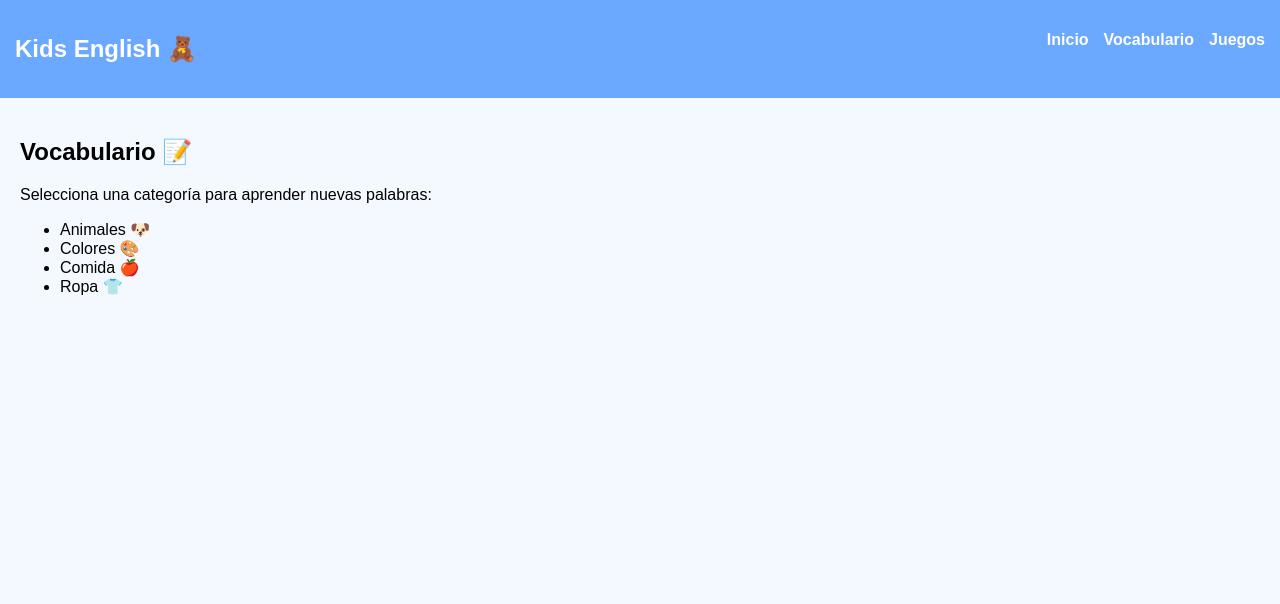
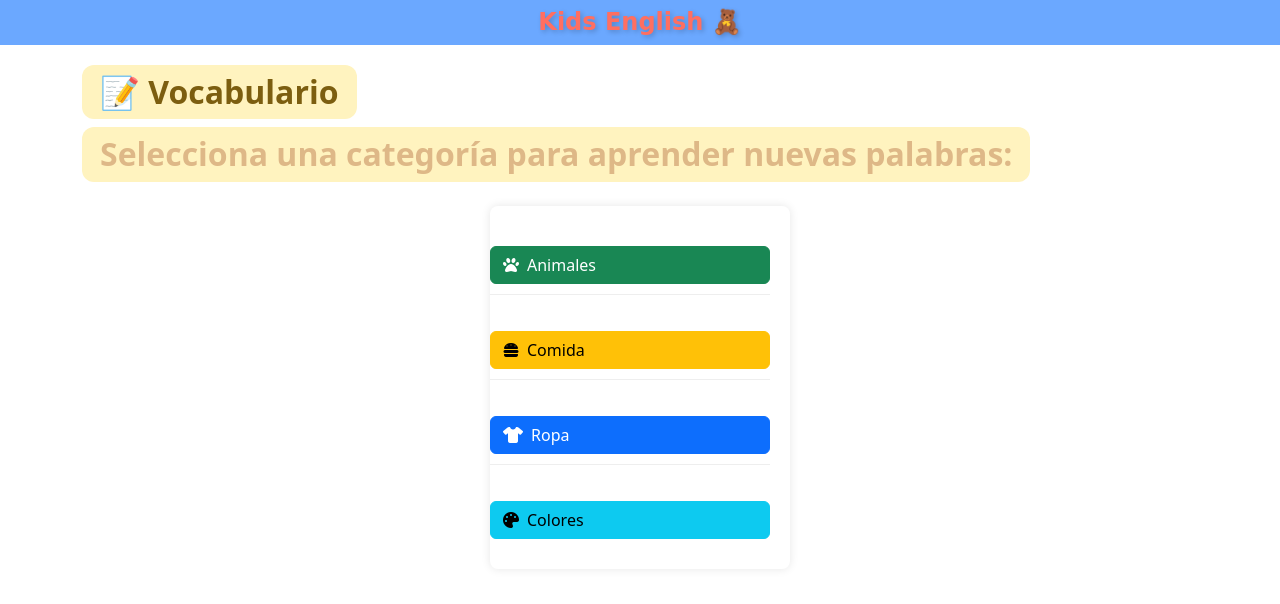
Before and after one commit to charqui12/ProjectoIngles, a Flask app: page /vocabulario in a window 1280 px wide. Shown: the top 604 px of the page. Run offline with Flask 3, Linux system fonts and the light colour scheme.

Commit message:
Restructurando el diseño principal y el modulo de bocabulario

```diff
--- a/static/css/style.css
+++ b/static/css/style.css
@@ -29,11 +29,12 @@
 }
 
 .card {
-    background: white;
+
+    background: rgb(114, 37, 37);
     padding: 20px;
     width: 300px;
     border-radius: 8px;
-    box-shadow: 0 0 10px rgba(0,0,0,0.1);
+    box-shadow: 0 0 10px rgba(93, 17, 17, 0.1);
 }
 
 .btn {
@@ -45,3 +46,133 @@
     text-decoration: none;
     border-radius: 6px;
 }
+.navbar h1 {
+    margin: 0;
+    font-size: 24px;
+}
+
+.navbar ul li {
+    padding: 5px 10px;
+    transition: background 0.3s;
+    border-radius: 6px;
+}
+
+.navbar ul li:hover {
+    background: rgba(255, 255, 255, 0.3);
+}
+ul {
+
+    padding: 20px;
+    border-radius: 8px;
+    width: 300px;
+    margin: 20px auto;
+    box-shadow: 0 0 10px rgba(0,0,0,0.1);
+}
+
+ul li {
+    font-size: 18px;
+    padding: 10px 0;
+    border-bottom: 1px solid #eeeeee;
+    text-align: center;
+}
+
+ul li:last-child {
+    border-bottom: none;
+}
+.btn {
+    margin-top: 10px;
+    background: #4a90e2;
+    padding: 12px 20px;
+    display: inline-block;
+    color: white;
+    border-radius: 10px;
+    font-size: 16px;
+    transition: transform 0.2s, background 0.3s;
+}
+
+.btn:hover {
+    background: #357ABD;
+    transform: scale(1.05);
+}
+.container {
+    padding: 20px;
+    max-width: 900px;
+    margin: auto;
+}
+
+.titulo-cartoon {
+    font-size: 2.8rem;
+    font-weight: 900;
+    color: #ffca3a;
+    text-shadow:
+        3px 3px 0px #ff595e,
+        6px 6px 0px rgba(0,0,0,0.2);
+}
+
+.titulo-animado {
+    font-size: 2.6rem;
+    font-weight: 800;
+    color: #535a64;
+    animation: flotar 2s ease-in-out infinite;
+}
+
+@keyframes flotar {
+    0% { transform: translateY(0px); }
+    50% { transform: translateY(-6px); }
+    100% { transform: translateY(0px); }
+}
+
+
+.titulo-kids {
+    font-size: 3rem;
+    font-weight: 700;
+    color: #ff6f61;
+    text-shadow: 2px 2px 5px rgba(0,0,0,0.2);
+    font-family: 'Comic Sans MS', 'Fredoka', sans-serif;
+    text-align: center;
+}
+
+.card-kids {
+    background: #ffffffcc; /* blanco translúcido */
+    backdrop-filter: blur(8px);
+    padding: 30px;
+    width: 350px;
+    border-radius: 18px;
+    box-shadow: 0 4px 25px rgba(0,0,0,0.15);
+    border: 2px solid rgba(255,255,255,0.6);
+    transition: transform 0.3s ease, box-shadow 0.3s ease;
+}
+
+.card-kids:hover {
+    transform: translateY(-5px);
+    box-shadow: 0 8px 30px rgba(0,0,0,0.2);
+}
+
+.card-title-kids {
+    font-size: 1.8rem;
+    font-weight: 800;
+    color: #ff6f61;
+    margin-bottom: 15px;
+    text-shadow: 2px 2px 4px rgba(0,0,0,0.2);
+    font-family: 'Comic Sans MS', 'Fredoka', sans-serif;
+}
+
+/* Botones */
+.btn-kids {
+    display: block;
+    margin: 10px auto;
+    padding: 12px 18px;
+    background: #6ba8ff;
+    color: white;
+    text-decoration: none;
+    border-radius: 12px;
+    font-size: 1.1rem;
+    font-weight: bold;
+    width: 80%;
+    transition: background 0.3s ease, transform 0.2s ease;
+}
+
+.btn-kids:hover {
+    background: #4b91ff;
+    transform: scale(1.05);
+}
--- a/templates/base.html
+++ b/templates/base.html
@@ -5,18 +5,30 @@
     <meta name="viewport" content="width=device-width, initial-scale=1.0">
     <title>{% block title %}Proyecto Inglés{% endblock %}</title>
     <link rel="stylesheet" href="{{ url_for('static', filename='css/style.css') }}">
+    <!-- BOOTSTRAP CSS -->
+<link
+  href="https://cdn.jsdelivr.net/npm/bootstrap@5.3.2/dist/css/bootstrap.min.css"
+  rel="stylesheet">
+  <link rel="stylesheet" href="https://cdnjs.cloudflare.com/ajax/libs/font-awesome/6.5.0/css/all.min.css">
+
+
 </head>
 
 <body>
 
     <!-- NAVBAR -->
-    <nav class="navbar">
-        <h1>Kids English 🧸</h1>
-        <ul>
+ <nav class="navbar">
+    <h1 class="titulo-kids mx-auto">
+        Kids English 🧸
+    </h1>
+</nav>
+
+
+        <!--<ul>
             <li><a href="/">Inicio</a></li>
             <li><a href="/vocabulario">Vocabulario</a></li>
             <li><a href="/juegos">Juegos</a></li>
-        </ul>
+        </ul>-->
     </nav>
 
     <!-- CONTENIDO DINÁMICO -->
@@ -26,5 +38,8 @@
     </div>
 
     <script src="{{ url_for('static', filename='js/script.js') }}"></script>
+    <!-- BOOTSTRAP JS -->
+<script src="https://cdn.jsdelivr.net/npm/bootstrap@5.3.2/dist/js/bootstrap.bundle.min.js"></script>
+
 </body>
 </html>
--- a/templates/bocabulario.html
+++ b/templates/bocabulario.html
@@ -3,13 +3,49 @@
 {% block title %}Vocabulario{% endblock %}
 
 {% block content %}
-<h2>Vocabulario 📝</h2>
-<p>Selecciona una categoría para aprender nuevas palabras:</p>
+<h2 class="fw-bold text-center"
+    style="background: #fff3bf; display:inline-block; padding: 8px 18px;
+           border-radius: 12px; color:#7c5e10;">
+    📝 Vocabulario
+</h2>
 
-<ul>
-    <li>Animales 🐶</li>
-    <li>Colores 🎨</li>
-    <li>Comida 🍎</li>
-    <li>Ropa 👕</li>
+<h2 class="fw-bold text-center"
+   style="background: #fff3bf; display:inline-block; padding: 8px 18px;
+    border-radius: 12px; color: burlywood;">
+
+Selecciona una categoría para aprender nuevas palabras:
+</h2>
+
+<ul class="list-unstyled d-flex flex-column gap-3 mt-3">
+
+    <li>
+        <button type="button" class="btn btn-success w-100 d-flex align-items-center gap-2">
+            <i class="fa-solid fa-paw"></i>
+            Animales
+        </button>
+    </li>
+
+    <li>
+        <button type="button" class="btn btn-warning w-100 d-flex align-items-center gap-2">
+            <i class="fa-solid fa-burger"></i>
+            Comida
+        </button>
+    </li>
+
+    <li>
+        <button type="button" class="btn btn-primary w-100 d-flex align-items-center gap-2">
+            <i class="fa-solid fa-shirt"></i>
+            Ropa
+        </button>
+    </li>
+
+    <li>
+        <button type="button" class="btn btn-info w-100 d-flex align-items-center gap-2">
+            <i class="fa-solid fa-palette"></i>
+            Colores
+        </button>
+    </li>
+
 </ul>
+
 {% endblock %}
```
Also changed, not shown: templates/index.html (+15 -6 lines), static/img/fondo.webp (added).
